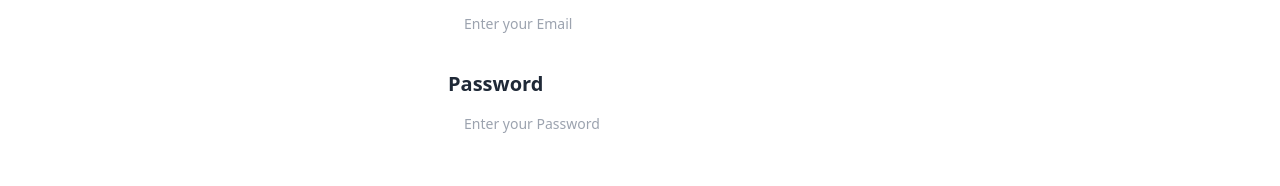
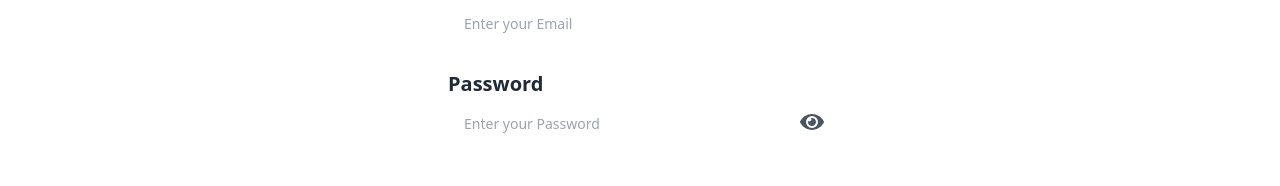
Before and after one commit to arafat20mupi/Home-Press, a React (Vite) app: page /register in a window 1280 px wide. Shown: the part 406-592 px from the top of the page. Built offline with nearby package versions, Linux system fonts and the light colour scheme; no server answers.

Commit message:
password show state added

```diff
--- a/src/Layouts/Register.jsx
+++ b/src/Layouts/Register.jsx
@@ -1,13 +1,14 @@
-import { useContext } from "react";
+import { useContext, useState } from "react";
 import { Link } from "react-router-dom";
 import { AuthContext } from "../Provider/AuthProvider";
-import { useLocation, useNavigate } from "react-router-dom";
+import { useNavigate } from "react-router-dom";
 import { GoArrowRight } from "react-icons/go";
 import { toast } from 'react-toastify';
 import { Helmet } from "react-helmet-async";
+import { FaEye, FaEyeSlash } from "react-icons/fa";
 const Register = () => {
-    const { createUser, } = useContext(AuthContext)
-    const location = useLocation();
+    const { createUser, } = useContext(AuthContext);
+    const [showPassword ,setShowPassword ] = useState(false)
     const navigate = useNavigate();
     const handleRigister = e => {
         e.preventDefault();
@@ -58,7 +59,6 @@
             }
             )
     }
-    console.log(location);
     return (
         <div>
             <Helmet>
@@ -81,9 +81,16 @@
                         <label htmlFor="username" className="block text-xl font-semibold dark:text-gray-600"> Email</label>
                         <input type="email" name="email" placeholder="Enter your Email" className="w-full px-4 py-3 rounded-md dark:border-gray-300 dark:bg-gray-50 dark:text-gray-800 focus:dark:border-violet-600" required />
                     </div>
-                    <div className="space-y-1 text-sm">
+                    <div className="space-y-1 relative text-sm">
                         <label htmlFor="password" className="block text-xl font-semibold dark:text-gray-600"> Password</label>
-                        <input type="password" name="password" id="password" placeholder="Enter your Password" className="w-full px-4 py-3 rounded-md dark:border-gray-300 dark:bg-gray-50 dark:text-gray-800 focus:dark:border-violet-600" required />
+                        <input
+                        type={showPassword ? "text" : "password"}
+                        name="password" id="password" placeholder="Enter your Password" className="w-full px-4 py-3 rounded-md dark:border-gray-300 dark:bg-gray-50 dark:text-gray-800 focus:dark:border-violet-600" required />
+                        <div onClick={() => setShowPassword(!showPassword)} className="absolute text-2xl text-gray-600 top-9 right-2">
+                            {
+                                showPassword ? <FaEyeSlash/>: <FaEye/>
+                            }
+                        </div>
                     </div>
                     <button type="submit" className="block w-full p-3 text-center rounded-sm dark:text-gray-50 dark:bg-violet-600">Register</button>
                 </form>
```
